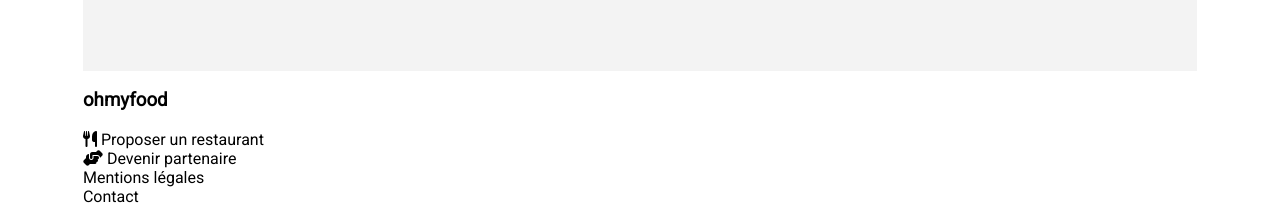
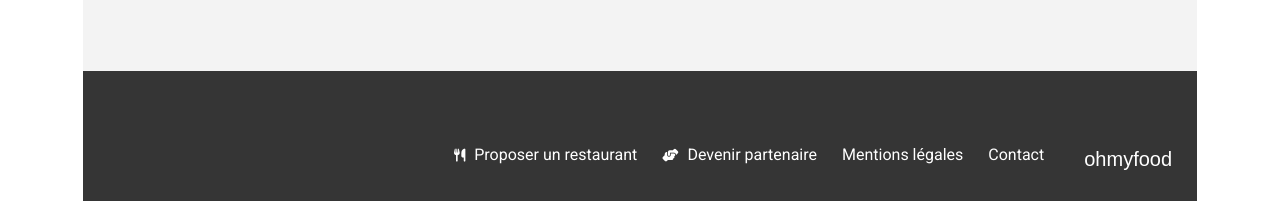
Before and after one commit to jeromehauretouzet/JeromeHaureTouzet_4_03022025, a website: page index.html in a window 1280 px wide. Shown: the part 1134-1356 px from the top of the page. After the commit the page ends 1335 px from the top, so only its background shows below. Drawn offline with Linux system fonts and the light colour scheme; a web font is replaced by a local one.

Commit message:
UPDATE index.scss: footer et sa partie responsive

```diff
--- a/sass/abstracts/variables.scss
+++ b/sass/abstracts/variables.scss
@@ -2,11 +2,13 @@
 
 // polices
 $font-roboto: 'Roboto', sans-serif;
+$font-shrikhand: 'Shrikhand', sans-serif;
 
 /* couleurs */
 $primary-color: #9356DC;
 $tertiary-color: #99E2D0;
 
+$grey-dark: #353535;
 $grey-light: #EAEAEA;
 $grey-superlight: #F3F3F3;
 $green:#0A8D6D;
--- a/sass/layout/footer.scss
+++ b/sass/layout/footer.scss
@@ -0,0 +1,71 @@
+/* ===== footer ===== */
+footer {
+  background-color: $grey-dark;
+  padding-bottom: 20px;
+  padding-left: 25px;
+
+  h3 {
+    font-family: $font-shrikhand;
+    color: white;
+    font-weight: 100;
+    font-size: 20px;
+    margin: 0px;
+    padding-top: 20px;
+    padding-bottom: 10px;
+  }
+
+  ul {
+    @include flex-column;
+    margin: 0px;
+
+    li {
+      padding-top: 4px;
+      padding-bottom: 4px;
+
+      i {
+        font-size: 13px;
+        color: white;
+        padding-right: 5px;
+      }
+
+      a {
+        color: white;
+        font-size: 16px;
+      }
+    }
+  }
+}
+
+/****** Media queries footer ***********/
+
+/* Tablet Styles */
+@media (min-width: 768px) {
+  footer {
+    display: flex;
+    flex-direction: row-reverse;
+    align-items: center;
+    padding-top: 57px;
+  }
+
+  footer ul {
+    flex-direction: row;
+  }
+
+  footer ul li {
+    margin-right: 19px;
+    padding-top: 0px;
+    padding-bottom: 0px;
+  }
+
+  footer h3 {
+    margin-left: 15px;
+    margin-right: 25px;
+  }
+}
+
+/* Desktop Styles  */
+@media (min-width: 1024px) {
+  footer ul li {
+    margin-right: 25px;
+  }
+}
```
Also changed, not shown: css/style.css, 1 other file.
